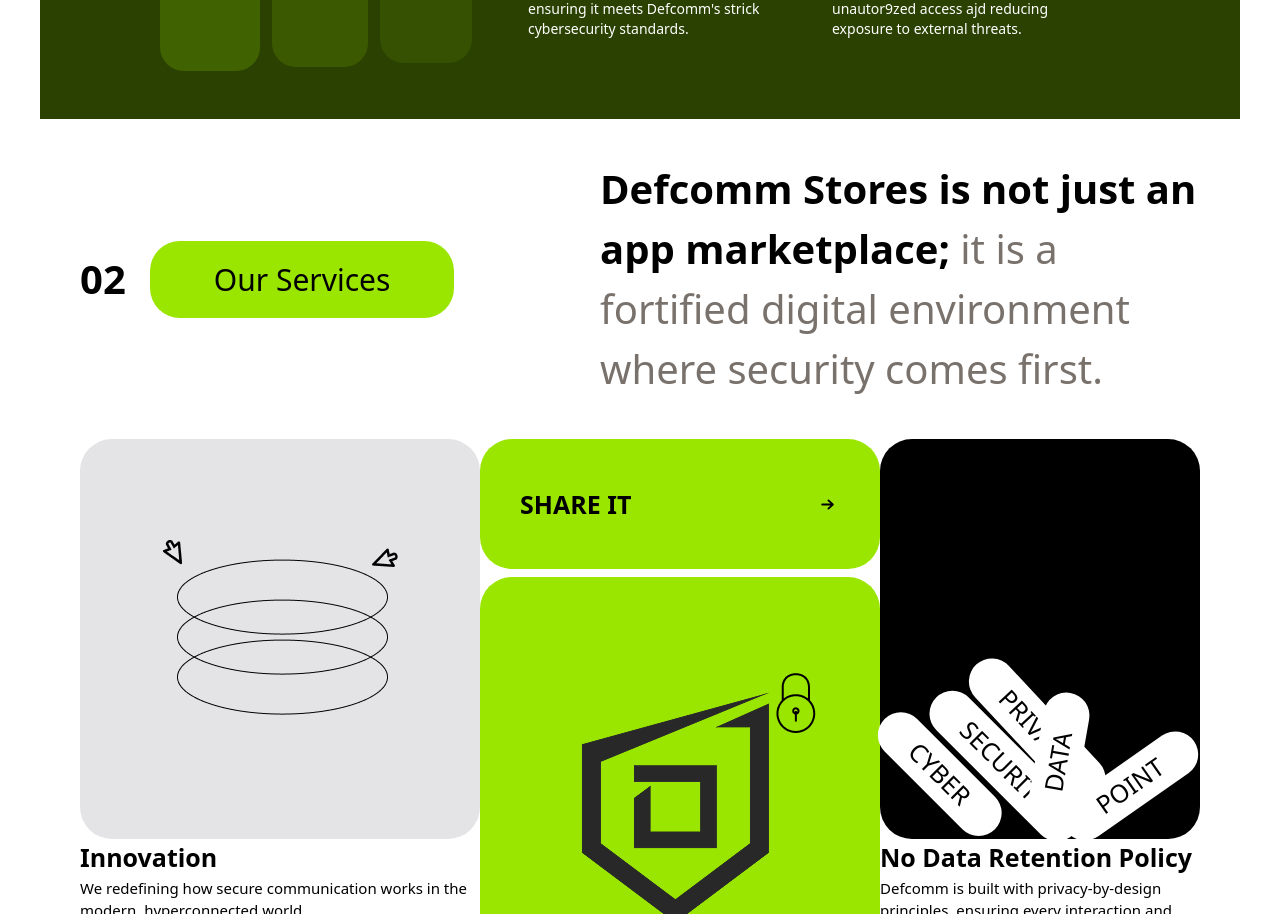
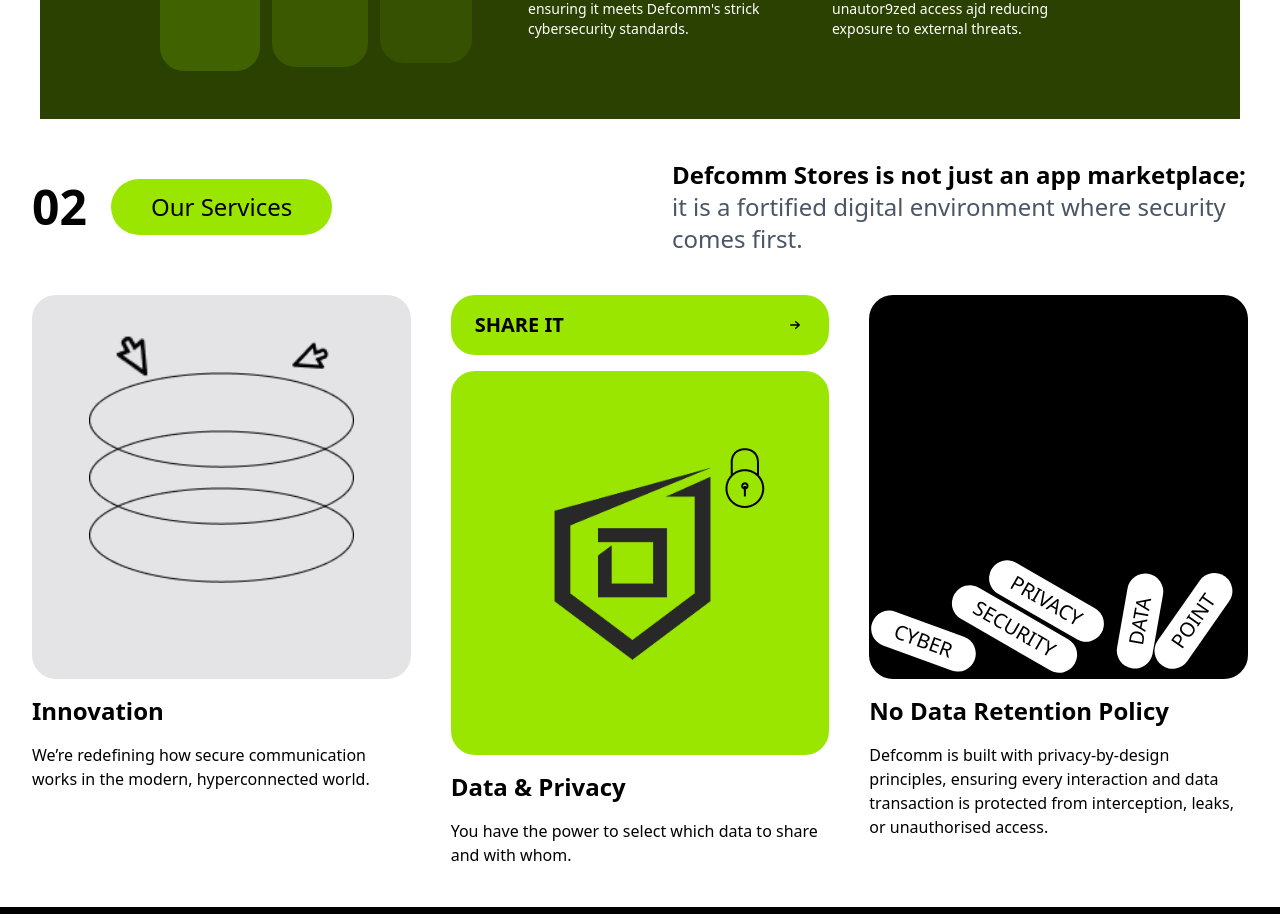
Before and after one commit to SilexsecureTeam/Defcomm-store, a React (Vite) app: page / in a window 1280 px wide. Shown: the part 1886-2800 px from the top of the page. Built offline with nearby package versions, Linux system fonts and the light colour scheme.

Commit message:
new ui changes

```diff
--- a/src/Components/Content/Home.jsx
+++ b/src/Components/Content/Home.jsx
@@ -6,12 +6,15 @@
 import { CgArrowTopRight } from "react-icons/cg";
 import { BsDot } from "react-icons/bs";
 import { GoDotFill } from "react-icons/go";
-import img1 from "../../assets/hero_img1.jpg";
-import img2 from "../../assets/hero_img2.jpg";
+import img1 from "../../assets/hero_img3.jpg";
+import img2 from "../../assets/hero_img4.jpg";
+import img3 from "../../assets/hero_img1.jpg";
+import img4 from "../../assets/hero_img2.jpg";
+
 import { NavLink, useNavigate } from "react-router-dom";
 
 function Home() {
-  const imgslide = [img1, img2, img1, img2, img1, img2];
+  const imgslide = [img1, img2, img3, img4, img1, img2];
   const navigate = useNavigate();
   const [imgIndex, setImgIndex] = useState(0);
 
@@ -95,11 +98,7 @@
           </div>
 
           <div className="px-4 absolute w-full items-center justify-between bottom-[20px] flex text-stone-600 md:px-10">
-            {/* <div className='w-[500px]'>
-                                <h1 className=' text-xs md:text-xl'>MyCard - Moneymanager</h1>
-                                <p className='flex items-center'>2024 <BsDot /> Mobile App</p>
-                            </div> */}
-            <div className="flex text-lime-900 mdtext-4xl">
+            <div className="flex text-lime-900 md:text-4xl">
               <GoDotFill />
               <GoDotFill />
             </div>
--- a/src/Components/Content/OurService.jsx
+++ b/src/Components/Content/OurService.jsx
@@ -1,71 +1,124 @@
-import React from 'react'
-import Ellipse from "../../assets/Ellipse 3.png"
-import Defcomm from "../../assets/Defcomm-02 3 2 8.png"
-import Vector9 from "../../assets/Vector (9).png"
-import GisArrow from "../../assets/gis_arrow-o (1).png"
-import gisarrowo from "../../assets/gis_arrow-o.png"
+import React from "react";
+import Ellipse from "../../assets/Ellipse 3.png";
+import Defcomm from "../../assets/Defcomm-02 3 2 8.png";
+import Vector9 from "../../assets/Vector (9).png";
+import GisArrow from "../../assets/gis_arrow-o (1).png";
+import gisarrowo from "../../assets/gis_arrow-o.png";
 import { HiMiniArrowSmallRight } from "react-icons/hi2";
 
+function OurService() {
+  return (
+    <div className="px-4 py-10 md:px-8 w-full max-w-screen-xl mx-auto">
+      {/* Header Section */}
+      <div className="flex flex-col md:flex-row justify-between md:items-center gap-8 mb-10">
+        <div className="flex items-center gap-4 md:gap-6">
+          <p className="text-4xl md:text-5xl font-bold">02</p>
+          <div className="bg-lime-400 text-lg md:text-2xl px-6 md:px-10 py-3 rounded-full">
+            Our Services
+          </div>
+        </div>
+        <p className="text-gray-600 text-lg md:text-2xl max-w-xl">
+          <span className="font-bold text-black">
+            Defcomm Stores is not just an app marketplace;
+          </span>{" "}
+          it is a fortified digital environment where security comes first.
+        </p>
+      </div>
 
+      {/* Services Section */}
+      <div className="flex flex-col md:flex-row gap-10">
+        {/* Card 1: Innovation */}
+        <div className="flex-1 space-y-4">
+          <div className="relative bg-zinc-200 h-72 md:h-96 rounded-3xl overflow-hidden">
+            <img
+              src={gisarrowo}
+              alt="arrow"
+              className="absolute left-6 top-6 md:left-20 md:top-10 w-10"
+            />
+            <img
+              src={GisArrow}
+              alt="arrow"
+              className="absolute right-6 top-10 md:right-20 md:top-10 w-10"
+            />
+            <img
+              src={Ellipse}
+              alt="ellipse"
+              className="absolute right-0 left-0 m-auto top-[20%] w-[70%]"
+            />
+            <img
+              src={Ellipse}
+              alt="ellipse"
+              className="absolute right-0 left-0 m-auto top-[35%] w-[70%]"
+            />
+            <img
+              src={Ellipse}
+              alt="ellipse"
+              className="absolute right-0 left-0 m-auto top-[50%] w-[70%]"
+            />
+          </div>
+          <h1 className="text-xl md:text-2xl font-bold">Innovation</h1>
+          <p className="text-base">
+            We’re redefining how secure communication works in the modern,
+            hyperconnected world.
+          </p>
+        </div>
 
-function OurService() {
-    return (
-        <div className='px-4 w-full md:px-10 py-10 min-w-[300px]'>
-            <div className='grid justify-center md:flex   md:justify-between md:px-10'>
-                <div className='flex gap-4 md:gap-6 items-center'>
-                    <p className='text-[40px] font-bold'>02</p>
-                    <div className='bg-lime-400 text-[18px] px-8 md:text-[30px]  py-4 md:px-16 rounded-[30px]'>Our Services</div>
-                </div>
-                <div className='w-[300px] md:w-[600px]'>
-                    <p className='text-stone-500 text-[20px] md:text-[40px]'>
-                        <span className='font-bold text-black  '>Defcomm Stores is not just an app marketplace;</span> it is a fortified digital environment where security comes first.
-                    </p>
-                </div>
+        {/* Card 2: Data & Privacy */}
+        <div className="flex-1 space-y-4">
+          <div className="flex justify-between items-center px-6 py-4 text-xl font-bold bg-lime-400 rounded-3xl">
+            <p>SHARE IT</p>
+            <HiMiniArrowSmallRight />
+          </div>
+          <div className="relative bg-lime-400 h-72 md:h-96 rounded-3xl overflow-hidden">
+            <img
+              src={Vector9}
+              alt="vector"
+              className="absolute top-[20%] right-16 w-10"
+            />
+            <img
+              src={Defcomm}
+              alt="defcomm"
+              className="absolute top-0 right-0 bottom-0 left-0 m-auto w-[70%]"
+            />
+          </div>
+          <h1 className="text-xl md:text-2xl font-bold">Data & Privacy</h1>
+          <p className="text-base">
+            You have the power to select which data to share and with whom.
+          </p>
+        </div>
+
+        {/* Card 3: No Data Retention */}
+        <div className="flex-1 space-y-4">
+          <div className="relative bg-black h-72 md:h-96 rounded-3xl text-white flex items-center justify-center">
+            {/* You can tweak these for better visual balance */}
+            <div className="absolute bottom-5 left-0 rotate-[20deg] bg-white text-black px-6 py-1 rounded-full text-base md:text-xl">
+              CYBER
             </div>
-
-            <div className=' flex flex-col md:px-10 justify-center md:flex-row w-full md:justify-between py-10'>
-                <div className='md:w-[400px]'>
-                    <div className=' relative bg-zinc-200 h-[300px] md:h-[400px]  md:w-[400px] rounded-4xl'>
-                        <img src={gisarrowo} alt=""  className=' left-8 top-15 md:top-25 absolute md:left-20'/>
-                        <img src={GisArrow} alt=""  className='top-18 right-16 md:top-26 absolute md:right-20'/>
-                        <img src={Ellipse} alt=""  className='top-20   md:top-30 absolute right-23'/>
-                        <img src={Ellipse} alt=""  className='top-30  md:top-40 absolute right-23'/>
-                        <img src={Ellipse} alt=""  className='top-40  md:top-50 absolute right-23'/>
-
-
-                    </div>
-
-                    <h1 className='text-[20px] md:text-[25px] font-bold'>Innovation</h1>
-                    <p className=' text-[15px] w-full md:w-full'>We redefining how secure communication works in the modern, hyperconnected world.</p>
-                </div>
-
-                <div className='flex flex-col gap-2 py-6 md:py-0  md:w-[400px]'>
-                    <div className='flex justify-between items-center px-6 py-3  md:px-10 text-[25px] font-bold bg-lime-400 md:h-[130px]  md:w-[400px] rounded-4xl'>
-                        <p>SHARE IT</p>
-                        <p><HiMiniArrowSmallRight /></p>
-                    </div>
-                    <div className=' relative bg-lime-400 h-[400px] md:w-[400px] rounded-4xl'>
-                    <img src={Vector9} alt=""  className='top-24 absolute right-16'/>
-                    <img src={Defcomm} alt=""  className='top-20 absolute right-9'/>
-                    </div>
-                    <h1 className='text-[20px] md:text-[25px]  font-bold'>Data & Privacy</h1>
-                    <p className='text-[15px]'>You have the power to select which data to share and with whom.</p>
-                </div>
-
-                <div className='md:w-[400px]'>
-                    <div className=' relative bg-black h-[400px]  w-full rounded-4xl'>
-                        <div className='absolute top-78 md:top-78 left-[-25px] rotate-55 md:left-[-18px] md:rotate-45 rounded-[50px] py-1 px-10 text-[25px] bg-white '>CYBER</div>
-                        <div className='absolute top-74 md:top-76 left-2 md:left-7 rotate-55 md:rotate-45 rounded-[50px] py-1 px-10 text-[25px] bg-white '>SECURITY</div>
-                        <div className='absolute top-62 md:top-67 left-10 md:left-17 rotate-55 md:rotate-47 rounded-[50px] py-1 px-10 text-[25px] bg-white '>PRIVACY</div>
-                        <div className='absolute top-75 right-18 rotate-280 rounded-[50px] py-1 px-10 text-[25px] bg-white '>DATA</div>
-                        <div className='absolute top-81 right-[-8px] rotate-325 rounded-[50px] py-1 px-10 text-[25px] bg-white '>POINT</div>
-                    </div>
-                    <h1 className='text-[20px] md:text-[25px] font-bold'>No Data Retention Policy</h1>
-                    <p className='text-[15px]'>Defcomm  is built with privacy-by-design principles, ensuring every interaction and data transaction is protected from interception, leaks, or unauthorised access.</p>
-                </div>
+            <div className="absolute bottom-8 left-[20%] rotate-[30deg] bg-white text-black px-6 py-1 rounded-full text-base md:text-xl">
+              SECURITY
             </div>
+            <div className="absolute bottom-15 left-[30%] rotate-[30deg] bg-white text-black px-6 py-1 rounded-full text-base md:text-xl">
+              PRIVACY
+            </div>
+            <div className="absolute bottom-10 right-15 -rotate-[80deg] bg-white text-black px-6 py-1 rounded-full text-base md:text-xl">
+              DATA
+            </div>
+            <div className="absolute bottom-10 right-0 -rotate-[55deg] bg-white text-black px-6 py-1 rounded-full text-base md:text-xl">
+              POINT
+            </div>
+          </div>
+          <h1 className="text-xl md:text-2xl font-bold">
+            No Data Retention Policy
+          </h1>
+          <p className="text-base">
+            Defcomm is built with privacy-by-design principles, ensuring every
+            interaction and data transaction is protected from interception,
+            leaks, or unauthorised access.
+          </p>
         </div>
-    )
+      </div>
+    </div>
+  );
 }
 
-export default OurService
+export default OurService;
```
Also changed, not shown: src/assets/hero_img3.jpg (added), src/assets/hero_img4.jpg (added).
